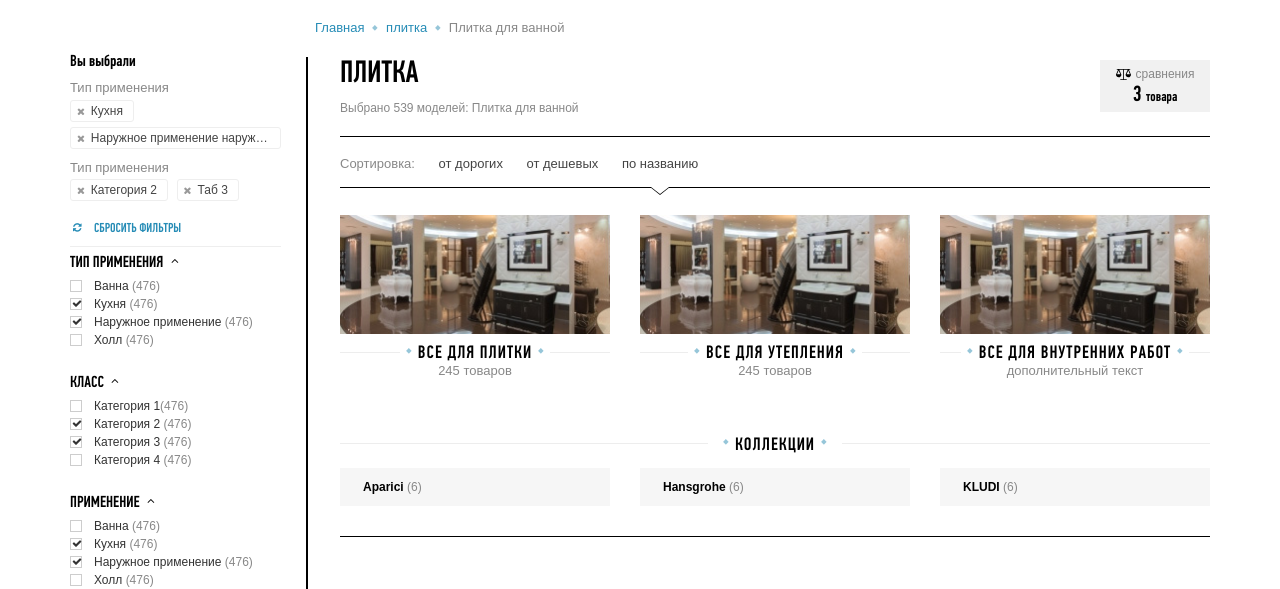
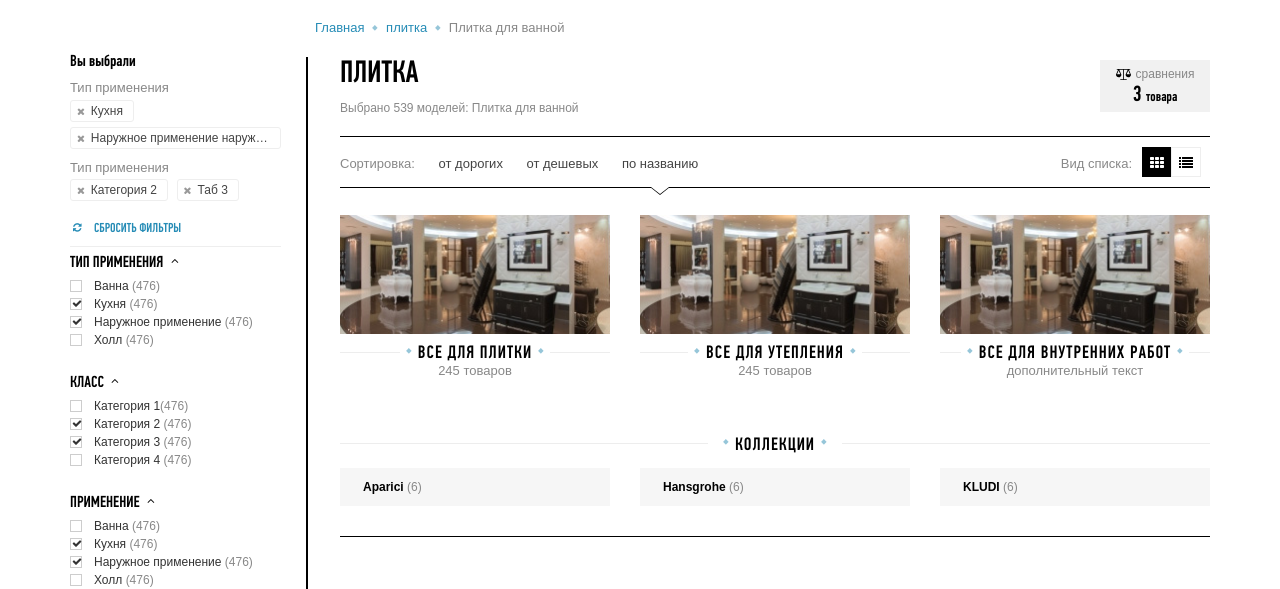
Before and after one commit to Agromat/agromat-shop, a website: page src/agromat-shop-catalogue-inner_v_2.html in a window 1280 px wide. Shown: the part 195-784 px from the top of the page. Drawn offline with nearby package versions, Linux system fonts and the light colour scheme; files that its build step writes are made by us from their sources; files whose address does not match are found by name.

Commit message:
agromat-shop-catalogue-inner_v_2.psd

```diff
--- a/src/agromat-shop-catalogue-inner_v_2.html
+++ b/src/agromat-shop-catalogue-inner_v_2.html
@@ -88,6 +88,11 @@
 								<a href="#">от дорогих</a>
 								<a href="#">от дешевых</a>
 								<a href="#" class="is-active">по названию</a>
+								<div class="view">
+									<span class="meta">Вид списка:</span>
+									<a href="#" class="view__grid is-active"></a>
+									<a href="#" class="view__list"></a>
+								</div>
 							</div>
 
 							<!-- BEGIN banners -->
--- a/src/sass/_catalog.sass
+++ b/src/sass/_catalog.sass
@@ -225,16 +225,17 @@
 		color: $gray
 		pointer-events: none
 .sort
+	position: relative
 	margin: 18px 0 26px
 	border-top: 1px solid #000
 	height: 52px
 	line-height: 52px
 	border-bottom: 1px solid #000
 	color: $gray
-	a, span
+	> a, > span
 		display: inline-block
 		vertical-align: middle
-	a
+	> a
 		position: relative
 		padding: 0 10px
 		color: #444
@@ -259,8 +260,53 @@
 				left: 50%
 				margin-left: -9px
 				+arr(18,7,#fff,b)
-	span
+	> span
 		margin-right: 10px
+
+.view
+	position: absolute
+	top: 10px
+	bottom: 10px
+	font-size: 0
+	right: 10px
+	.meta,
+	a
+		display: inline-block
+		vertical-align: top
+	a
+		margin-right: -1px
+		width: 30px
+		height: 30px
+		line-height: 30px
+		text-align: center
+		border: 1px solid #eee
+		&:before
+			vertical-align: middle
+			+fa-icon
+			font-size: 14px
+			color: #000
+		&:hover
+			&:before
+				color: $blue
+		&.is-active
+			background: #000
+			border-color: #000
+			&:before
+				color: #fff
+	&__grid
+		&:before
+			content: "\f00a"
+
+	&__list
+		&:before
+			content: "\f03a"
+
+	.meta
+		position: relative
+		top: 2px
+		margin-right: 10px
+		height: 30px
+		line-height: 30px
 .banners-wrap
 	margin-top: 26px
 	margin-bottom: 26px
--- a/src/sass/_common.sass
+++ b/src/sass/_common.sass
@@ -78,7 +78,7 @@ body
 	line-height: 1.5
 	color: $dark
 	+arial
-	min-width: 1170px
+	min-width: 1200px
 a
 	text-decoration: none
 // common blocks
```
Also changed, not shown: src/agromat-shop-catalogue-inner-list.html (+6 -0 lines), build/agromat-shop-catalogue-inner-list.html, build/agromat-shop-catalogue-inner_v_2.html, build/css/screen.css.
